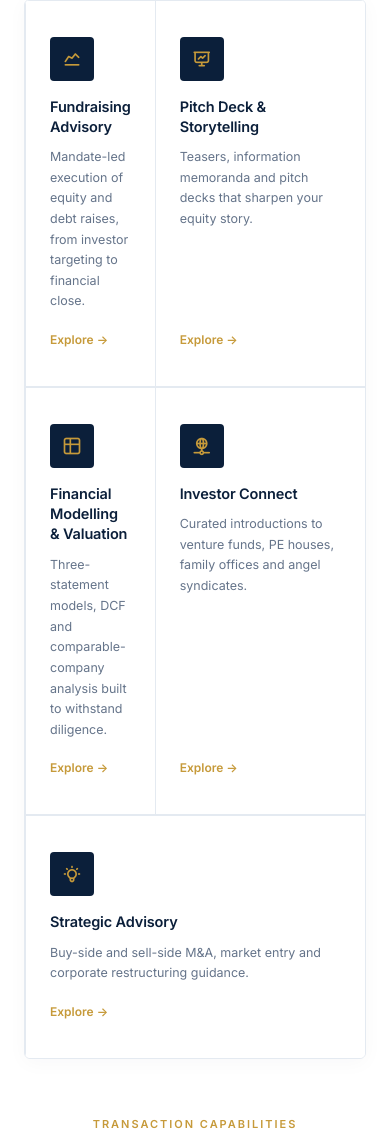
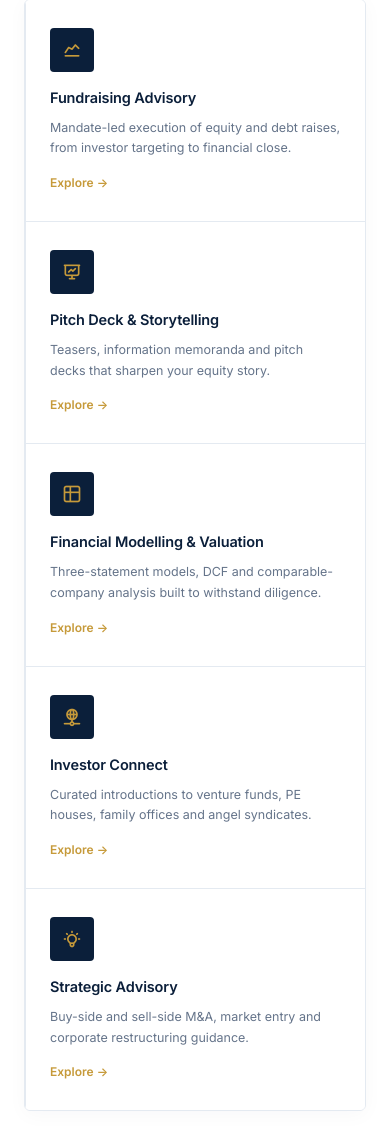
Before and after one commit to myselfabhishekgupta/Alaka-consulting-group, a plain HTML site: page index.html in a window 390 px wide. Shown: the part 860-1997 px from the top of the page. Drawn offline with nearby package versions, Linux system fonts and the light colour scheme; a web font is replaced by a local one.

Commit message:
updated the ui for the mobile view

```diff
--- a/index.html
+++ b/index.html
@@ -481,7 +481,7 @@
     /* RESPONSIVE */
     @media (max-width: 900px) {
       .services-grid {
-        grid-template-columns: repeat(2, 1fr);
+        grid-template-columns: repeat(2, minmax(0, 1fr));
       }
       .srv-card:nth-child(2) {
         border-right: none;
@@ -548,9 +548,33 @@
       }
     }
 
+    /* Phones: stack service/capability cards in a single column */
+    @media (max-width: 640px) {
+      .services-grid {
+        grid-template-columns: minmax(0, 1fr);
+      }
+
+      .srv-card,
+      .srv-card:nth-child(n) {
+        grid-column: auto;
+        border-right: none;
+        border-top: none;
+        border-bottom: 1px solid var(--border-color);
+        padding: 1.75rem 1.5rem;
+      }
+
+      .srv-card:last-child {
+        border-bottom: none;
+      }
+
+      .srv-card p {
+        margin-bottom: 14px;
+      }
+    }
+
     @media (max-width: 480px) {
       .services-grid, .who-grid {
-        grid-template-columns: 1fr;
+        grid-template-columns: minmax(0, 1fr);
       }
 
       .srv-card, .who-cell {
```
